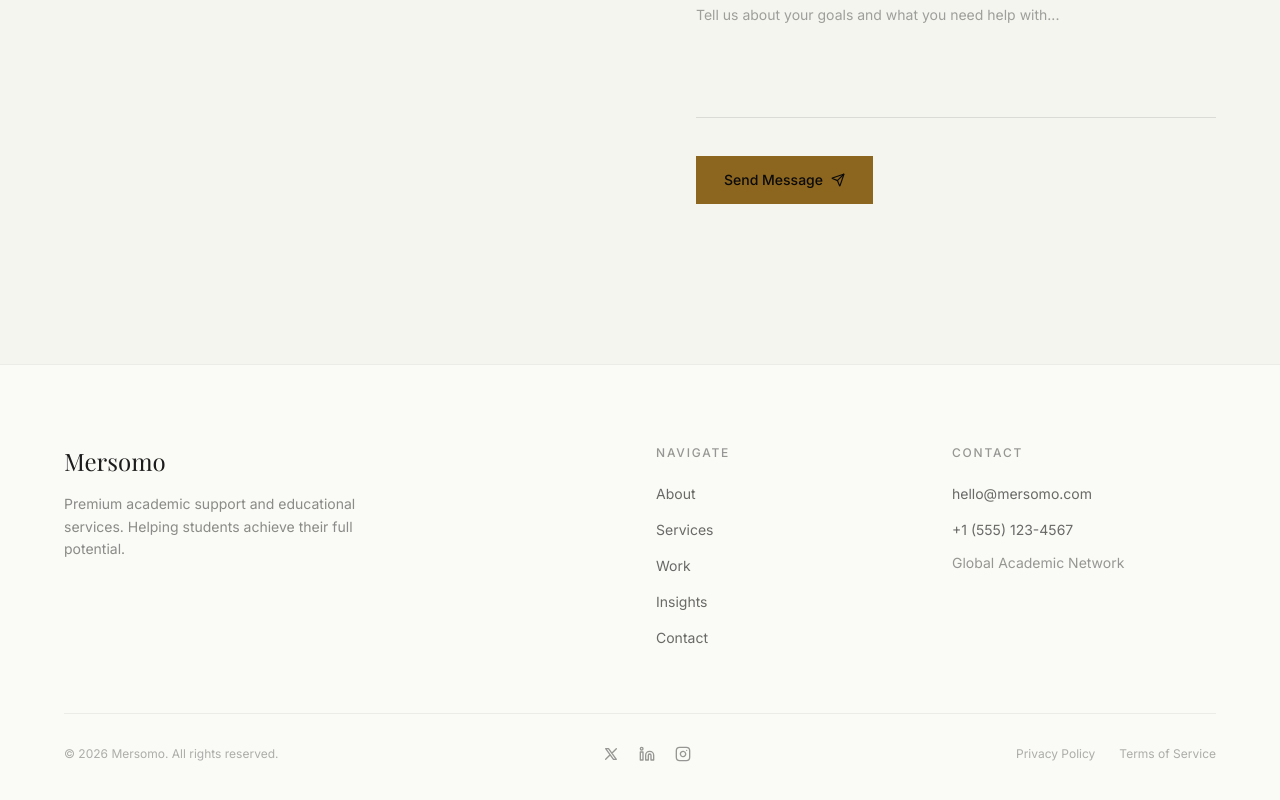
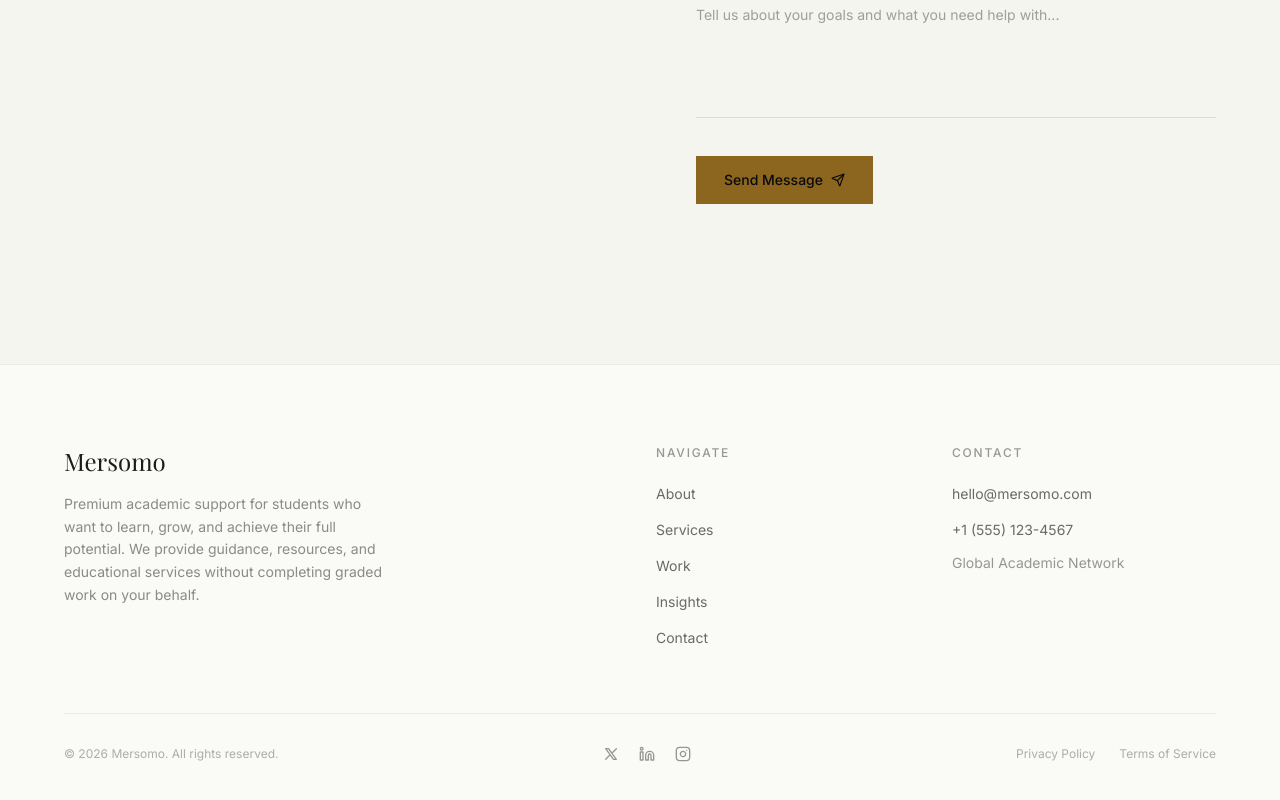
Before and after one commit to k-clinton/Masomo, a Next.js app: page / in a window 1280 px wide. Shown: the part 9269-10069 px from the top of the page. Built offline with nearby package versions, Linux system fonts and the light colour scheme; a web font is replaced by a local one.

Commit message:
feat: implement global footer component

```diff
--- a/src/components/footer/Footer.tsx
+++ b/src/components/footer/Footer.tsx
@@ -46,8 +46,10 @@ export function Footer() {
               Mersomo
             </Link>
             <p className="text-sm text-foreground/50 leading-relaxed max-w-xs">
-              Premium academic support and educational services. Helping
-              students achieve their full potential.
+              Premium academic support for students who want to
+              learn, grow, and achieve their full potential. We provide guidance,
+              resources, and educational services without completing graded work on your behalf.
+
             </p>
           </div>
 
```
